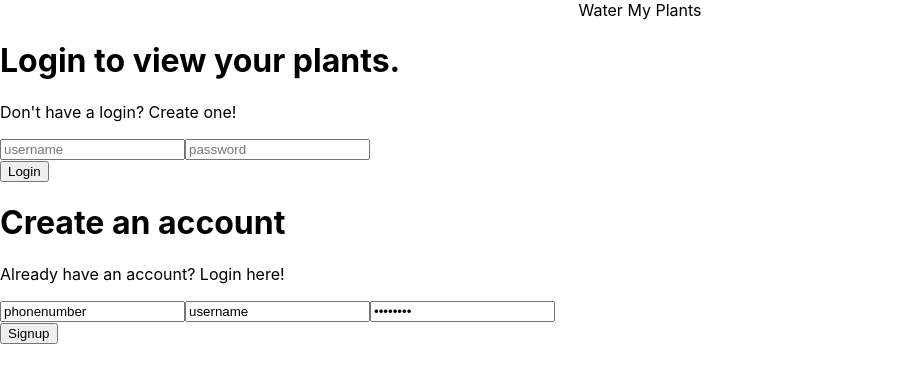
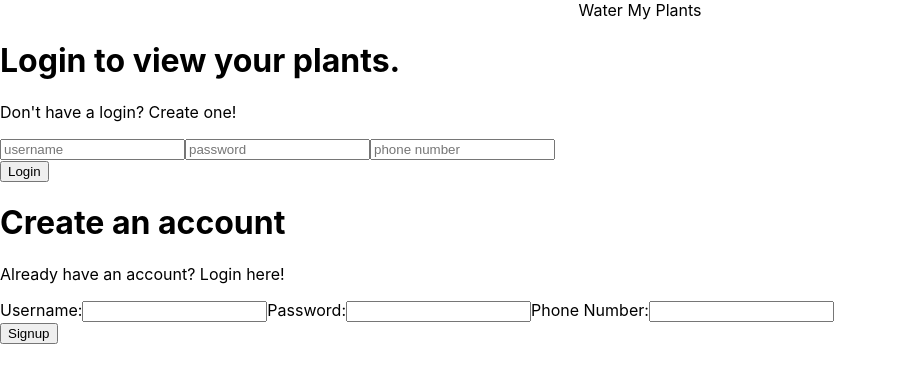
Before and after one commit to Build-Week-Ft-Water-My-Plants-5/Front-end, a React (Create React App) app: page /signup in a window 1280 px wide. Shown: the top 382 px of the page, without its empty margins (0-897 px from the left). Built offline with nearby package versions, Linux system fonts and the light colour scheme; no server answers.

Commit message:
Login and Signup Established state/Set up axios

```diff
--- a/src/components/Home.js
+++ b/src/components/Home.js
@@ -1,26 +1,70 @@
-import React from 'react';
+import React, { useState } from 'react';
 import axios from 'axios';
+import { useHistory } from 'react-router';
+
+const initialValues = {
+    username: "",
+    password:"",
+    phonenumber: ""
+};
+
 
 export default function Login() {
+    // const { push } = useHistory();
+    const [formValues, setFormValues] = useState(initialValues);
+
+    const handleChange = (e) => {
+        setFormValues({
+            ...formValues,
+            [e.target.name]: e.target.value
+        });
+    };
+
+    const handleSubmit = (e) => {
+        e.preventDefault();
+        axios.post('https://watermyplantsweb46.herokuapp.com/auth/login', formValues)
+        .then((res) => {
+            window.localStorage.setItem('token', res.data.payload);
+        })
+        .catch(err => {
+            console.log(err);
+        })
+        .finally(() => {
+            setFormValues(initialValues)
+        })
+    };
+
 
 
     return (
         <>
-            <form id="login-form">
+            <form id="login-form" onSubmit={handleSubmit}>
                 <h1>Login to view your plants.</h1>
                 <p>Don't have a login? Create one!</p>
 
                 <div className='form-inputs' id='login-inputs'>
                     <input
+                        value={formValues.username}
                         name="username"
                         type="text"
                         placeholder="username"
+                        onChange={handleChange}
                     />
 
                     <input
-                        name="username"
+                        value={formValues.password}
+                        name="password"
                         type="password"
                         placeholder="password"
+                        onChange={handleChange}
+                    />
+
+                    <input
+                        value={formValues.phonenumber}
+                        name="phonenumber"
+                        type="tel"
+                        placeholder="phone number"
+                        onChange={handleChange}
                     />
                 </div>
 
--- a/src/components/Sign_Up.js
+++ b/src/components/Sign_Up.js
@@ -1,33 +1,70 @@
-import React from 'react';
+import React, { useState } from 'react';
+import axios from 'axios';
+
+const initialValues = {
+    username: "",
+    password:"",
+    phonenumber: ""
+};
 
 export default function Signup() {
+    // const { push } = useHistory();
+    const [formValues, setFormValues] = useState(initialValues);
+
+    const handleChange = (e) => {
+        setFormValues({
+            ...formValues,
+            [e.target.name]: e.target.value
+        });
+    };
+
+    const handleSubmit = (e) => {
+        e.preventDefault();
+        axios.post('https://watermyplantsweb46.herokuapp.com/auth/register', formValues)
+        .then((res) => {
+            window.localStorage.setItem('token', res.data.payload);
+        })
+        .catch(err => {
+            console.log(err);
+        })
+        .finally(() => {
+            setFormValues(initialValues)
+        })
+    };
+
 
     return (
         <>
-            <form id='singup-form'>
+            <form id='singup-form' onSubmit={handleSubmit}>
                 <h1>Create an account</h1>
                 <p>Already have an account? Login here!</p>
 
                 <div className="form-inputs" id="signup-inputs">
-                     <input
-                        value="phonenumber"
-                        name="phone"
-                        type="tel"
-                        placeholder="phone number"
+                    <label htmlFor="username">Username:</label>
+                    <input
+                        value=""
+                        id="username"
+                        name="username"
+                        type="text"
+                        onChange={handleChange}
                     />
 
+                    <label htmlFor="password">Password:</label>
                     <input
-                        value="username"
-                        name="username"
-                        type="text"
-                        placeholder="username"
+                        value=""
+                        id="password"
+                        name="password"
+                        type="password"
+                        onChange={handleChange}
                     />
 
+                    <label htmlFor="phonenumber">Phone Number:</label>
                     <input
-                        value="password"
-                        name="username"
-                        type="password"
-                        placeholder="password"
+                        value=""
+                        id="phonenumber"
+                        name="phonenumber"
+                        type="tel"
+                        onChange={handleChange}
                     />
                 </div>
 
```
